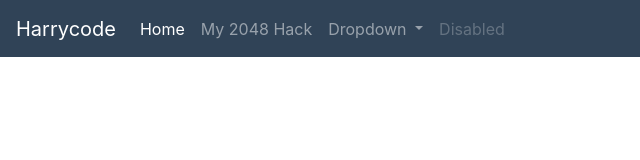
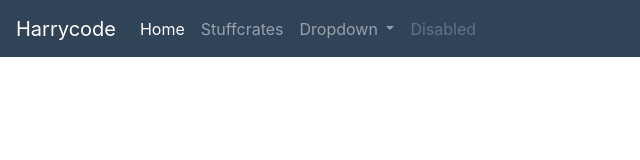
Before and after one commit to TheBunnyCoder/harrycode.github.io, a plain HTML site: page index.html in a window 1280 px wide. Shown: the full height of the page, 0-640 px from the left. Drawn offline with Linux system fonts and the light colour scheme.

Commit message:
stuffffffffffffffffffff

```diff
--- a/index.html
+++ b/index.html
@@ -21,7 +21,7 @@
         <a class="nav-link" href="index">Home <span class="sr-only">(current)</span></a>
       </li>
       <li class="nav-item">
-        <a class="nav-link" href="https://harrycode.github.io/2048">My 2048 Hack</a>
+        <a class="nav-link" href="https://harrycode.github.io/stuffcrates">Stuffcrates</a>
       </li>
       <li class="nav-item dropdown">
         <a class="nav-link dropdown-toggle" href="#" id="navbarDropdown" role="button" data-toggle="dropdown" aria-haspopup="true" aria-expanded="false">
```
